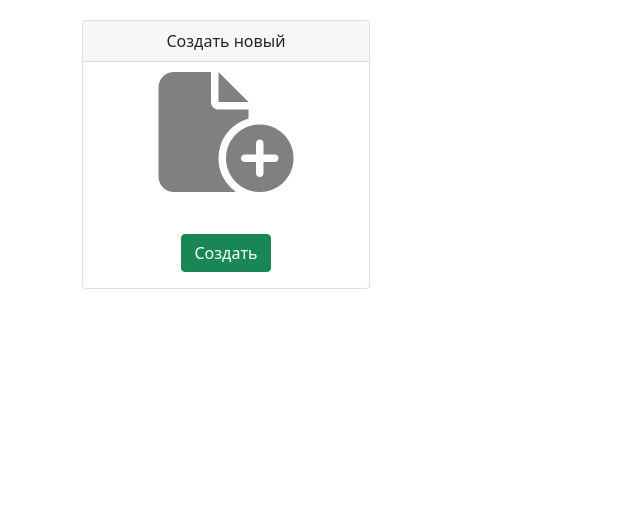
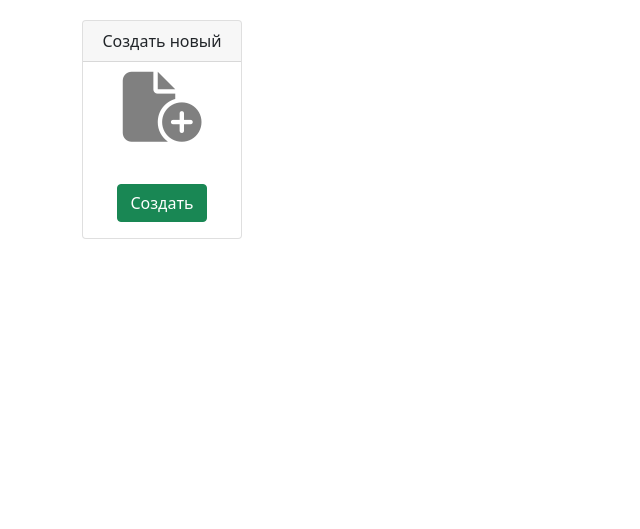
Before and after one commit to Vladiuse/Force, a Django app: template HelloDjango/vagons/templates/vagons/clients/clients.html in a window 1280 px wide. Shown: the part 92-621 px from the top of the page, without its empty margins (0-640 px from the left). Run offline with Django 3.2, Linux system fonts and the light colour scheme; the template is opened without the code that fills it, so the values that code supplies are empty; some libraries are stand-ins or nearby versions.

Commit message:
make less card size

```diff
--- a/HelloDjango/vagons/templates/vagons/clients/clients.html
+++ b/HelloDjango/vagons/templates/vagons/clients/clients.html
@@ -8,7 +8,7 @@
         padding: 10px;
     }
     .card .icon i{
-        font-size: 120px;
+        font-size: 70px;
         color: #2196f3;
     }
     #create-new-cod i{
@@ -24,9 +24,9 @@
 {%block content%}
 
 <div class="container">
-    <div class="row row-cols-1 row-cols-md-4 g-2">
+    <div class="row row-cols-1 row-cols-md-6 g-2">
         <div class="col">
-            <div class="card text-center " style="width: 18rem;" id="create-new-cod">
+            <div class="card text-center " style="width: 10rem;" id="create-new-cod">
                 <div class="card-header">
                   Создать новый
                   </div>
@@ -44,7 +44,7 @@
 
         {%for cliend_doc in clients_docs%}
         <div class="col">
-        <div class="card h-100 text-center" style="width: 18rem;">
+        <div class="card h-100 text-center" style="width: 10rem;">
             <div class="card-header">
                {{cliend_doc.document_date}}
               </div>
```
